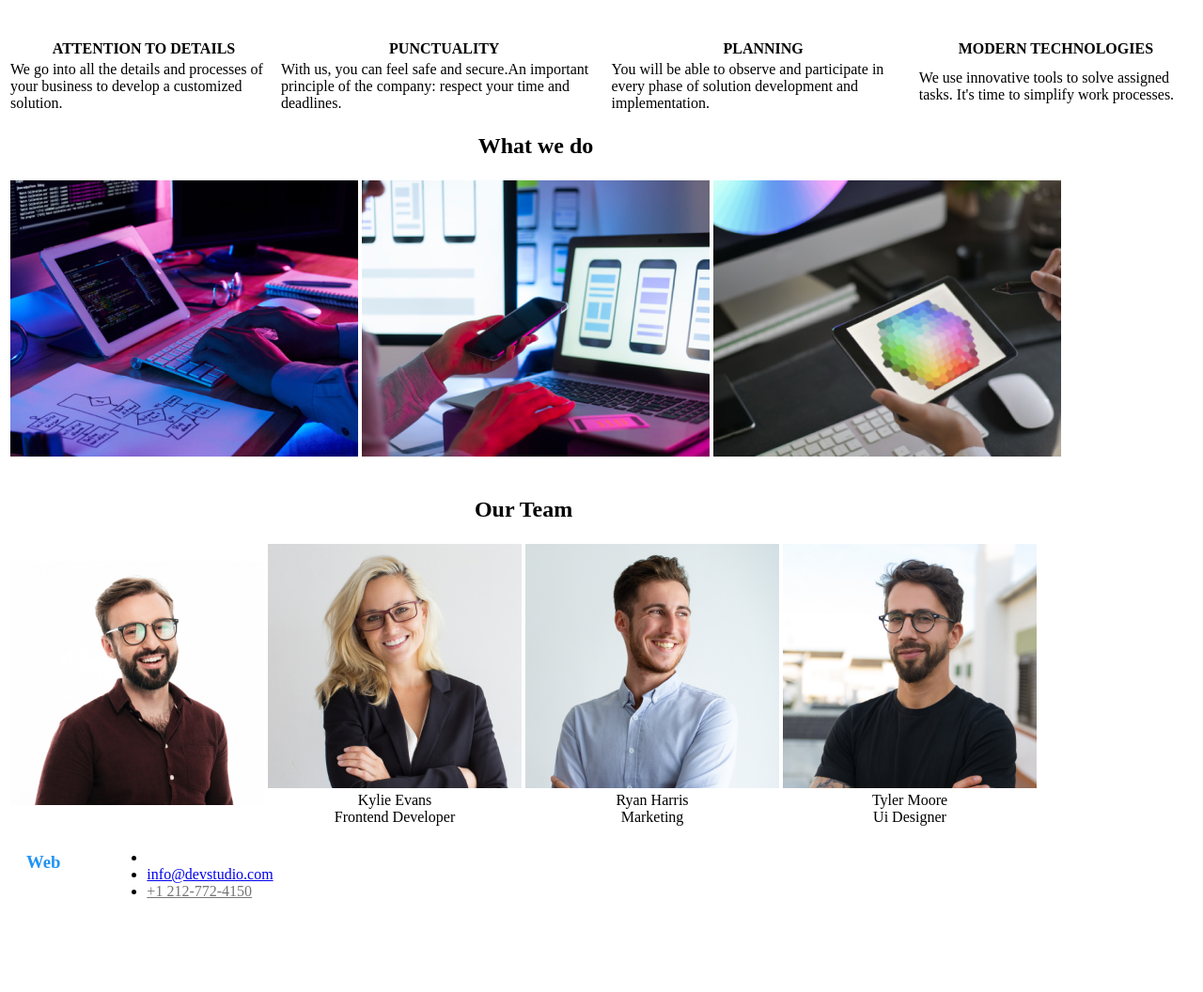
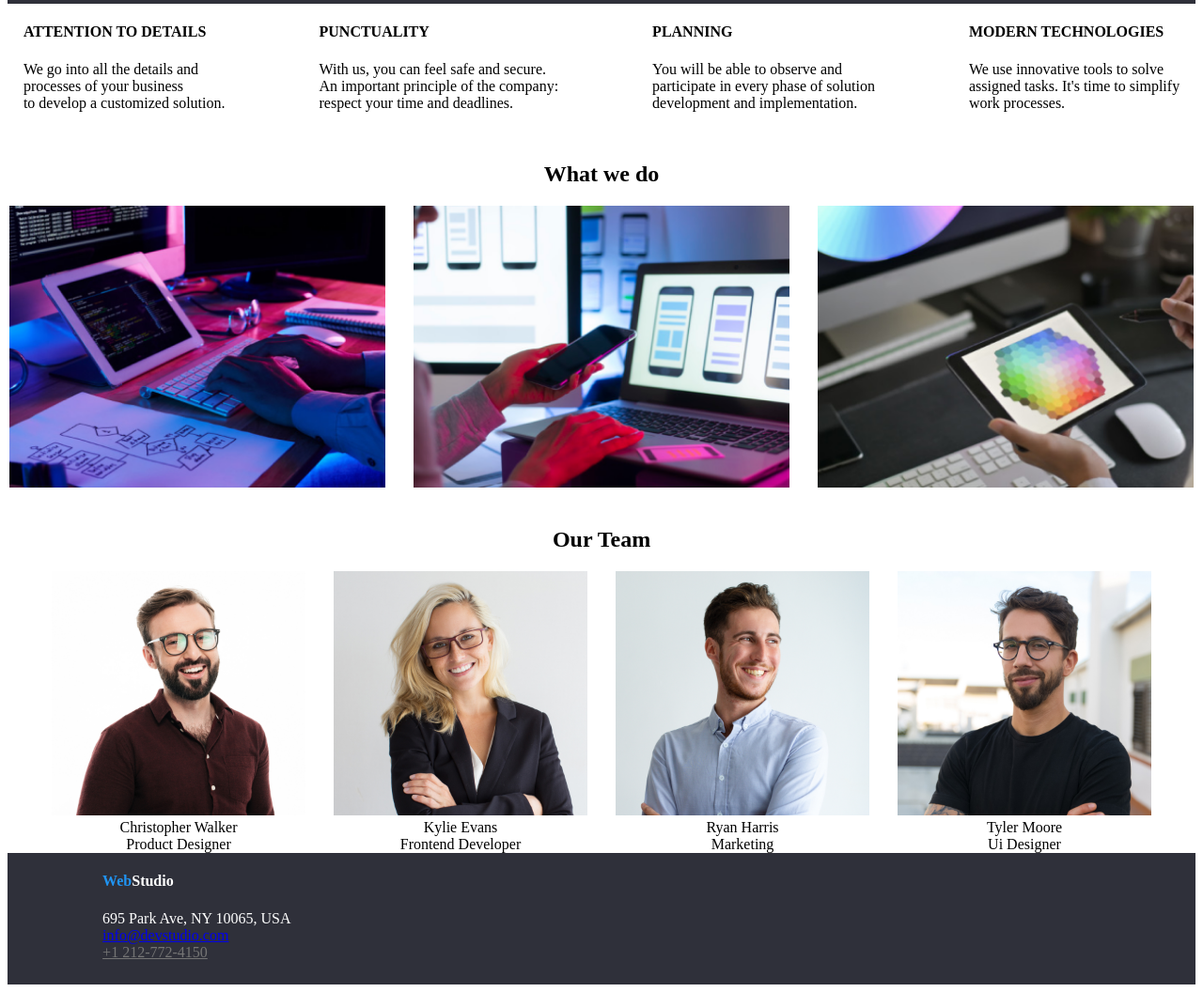
Before and after one commit to exigibil/GoitDemo, a plain HTML site: page index.html in a window 1280 px wide. Shown: the part 459-1515 px from the top of the page at 94% size. Before the commit the page ends 1455 px from the top, so only its background shows below. Drawn offline with Linux system fonts and the light colour scheme.

Commit message:
tema finala goit
final

```diff
--- a/index.html
+++ b/index.html
@@ -5,17 +5,19 @@
     <meta charset="utf-8" />
     <title>WebStudio</title>
 
-<nav class="navbar">
-<h4>
-    <font size="+2"> <a style="color:hsl(207, 90%, 54%)"><b>Web</b></a><b>Studio</b></font>  &nbsp &nbsp &nbsp &nbsp &nbsp &nbsp &nbsp &nbsp  &nbsp &nbsp &nbsp &nbsp  &nbsp &nbsp &nbsp &nbsp
-    <a href="Studio" style="color:hsl(207, 90%, 54%)"> Studio </a>   &nbsp &nbsp &nbsp &nbsp &nbsp
-    <a href="Portofolio.html"> Portofolio</a> &nbsp &nbsp &nbsp  &nbsp  &nbsp
-    <a href="Contacts.html"> Contacts</a> &nbsp &nbsp  &nbsp   &nbsp &nbsp  &nbsp  &nbsp   &nbsp &nbsp  &nbsp  &nbsp &nbsp  &nbsp  &nbsp &nbsp  &nbsp &nbsp  &nbsp  &nbsp &nbsp  &nbsp
-    <a href="mailto:info@devstudio.com"> info@devstudio.com </a> &nbsp  &nbsp &nbsp
-    <a href="tel:+1 212-772-4150" style="color:hsl(0, 0%, 46%)">+1 212-772-4150</a>
+<nav>
+    <div class="navbar">
+        <a href="#">
+        <font size="+2"> <a href="#home" style="color:hsl(207, 90%, 54%)"><b>Web</b></a><a href="#home" style="color:black"><b>Studio</b></a></font> </a>  &nbsp &nbsp &nbsp &nbsp &nbsp &nbsp &nbsp &nbsp  &nbsp &nbsp &nbsp &nbsp  &nbsp &nbsp &nbsp &nbsp
+    <b> <a href="#home" style="color:hsl(207, 90%, 54%)">Studio</a> &nbsp &nbsp &nbsp &nbsp &nbsp &nbsp &nbsp &nbsp
+        <a href="#Portofolio">Portofolio</a>&nbsp &nbsp &nbsp &nbsp &nbsp &nbsp &nbsp &nbsp
+        <a href="#Contacts">Contacts</a>&nbsp &nbsp &nbsp &nbsp &nbsp &nbsp &nbsp &nbsp &nbsp &nbsp &nbsp &nbsp &nbsp &nbsp &nbsp &nbsp &nbsp &nbsp &nbsp &nbsp
+        <a href="mailto:info@devstudio.com">info@devstudio.com</a> &nbsp &nbsp &nbsp &nbsp
+        <a href="tel:+1 212-772-4150" style="color:hsl(0, 0%, 46%)">+1 212-772-4150</a>
+    </b>
+    </div>
+</nav>
 
-</h4>
-</nav>
 
 </header>
 
@@ -24,23 +26,24 @@
 <section class="head">
 <div>
 <center><h1 style="color: #fffcf9;"> EFFECTIVE SOLUTIONS FOR <br> YOUR BUSINESS </h1>
-<button style="background-color:hsl(207, 90%, 54%)"> <p style="color: #fffcf9;"> Request our services</p></button>
+<button style="background-color:hsl(207, 90%, 54%)" class="button"> <p style="color: #fffcf9;"> Request our services</p></button>
 </center>
 </div>
 </section>
 
-<!--div class="middle">
+<div class="middle">
 
-<div><a><h4>ATTENTION TO DETAILS</h4> <p>We go into all the details and  <br> processes  of your business  to <br> develop  a customized solution.</p> </a> </div>
-<div><a><h4>PUNCTUALITY </h4> <p>With us, you can feel safe and secure.<br> An important principle of the company:<br> respect your time and deadlines. </p> </a></div>
-<div><a><h4>PLANNING </h4> <p> You will be able to observe and <br> participate in every phase of solution <br> development and implementation. </p> </a></div>
-<div><a><h4>MODERN TECHNOLOGIES </h4> <p>We use innovative tools to solve<br> assigned tasks. It's time to simplify <br> work processes. </p> </a> </div>
+<div><a><h4>ATTENTION TO DETAILS</h4> <p>We go into all the details and <br> processes  of your business <br> to  develop  a customized solution.</p> </a> </div>
+<div><a><h4>PUNCTUALITY </h4> <p>With us, you can feel safe and secure.<br> An important principle of the company: <br>respect your time and deadlines. </p> </a></div>
+<div><a><h4>PLANNING </h4> <p> You will be able to observe and <br>   participate in every phase of solution <br> development and implementation. </p> </a></div>
+<div><a><h4>MODERN TECHNOLOGIES </h4> <p>We use innovative tools to solve <br> assigned tasks. It's time to simplify <br> work processes. </p> </a> </div>
 
-</div-->
+</div>
 
 <br>
 
-<table>
+<!--Varianta id=Work sub forma de tabel-->
+<!--table>
     <tr>
         <th>ATTENTION TO DETAILS </th>
         <th>PUNCTUALITY </th>
@@ -54,34 +57,52 @@
         <td>We use innovative tools to solve assigned tasks. It's time to simplify work processes.</td>
 </tr>
 
-</table>
-
-<section>
-
-<div>
-
-<table id="work">
+</table-->
+    <!--varianta 2: what we do-->
+<!--table id="work">
     <caption> <h1><b>What we do</b></h1></caption>
 
     <td><img src="/images/tst.png" alt="foto cu maini care tasteaza la computer"/></td>
     <td><img src="images/mobil + tst.png" alt="dama cu mobil in mana in fata laptopului"></img></td>
     <td><img src="images/tablet.png" alt="tableta grafica"></img> </td>
-</table>
+</table-->
+
+<section>
+    <center><div class="whatwedo"> <caption><h1><b>What we do</b></h1></caption></div></center>
+
+ <div class="centru">
+    <div><center><img src="images/tst.png" alt="writing at keyboard" height=300 width=400> </img> </center></div>
+    <div><center><img src="images/mobil + tst.png" alt="dama cu mobil in mana in fata laptopului" height=300 width=400 /> </center></div>
+    <div><center><img src="images/tablet.png" alt="tableta grafica" height=300 width=400 /> </center></div>
+</div>
+</section>
+
+<br>
+
+<section>
+    <center><div class="whatwedo"> <caption><h1><b>Our Team</b></h1></caption></div></center>
+
+<div class="ourteam">
+<div><center><img src="images/christopher walker.jpg" alt="men foto" height=260 width=270 />
+    <figcaption>Christopher Walker<br>Product Designer</figcaption></center></div>
+<div><center><img src="images/kylie evans.jpg" alt="woman foto" height=260 width=270/>
+    <figcaption>Kylie Evans<br>Frontend Developer</figcaption></center></div>
+<div><center><img src="images/ryan harris.jpg" alt="men foto" height=260 width=270 />
+    <figcaption>Ryan Harris <br> Marketing</figcaption></center></div>
+<div><center><img src="images/tyler moore.jpg" alt="men foto" height=260 width=270 />
+    <figcaption>Tyler Moore <br> Ui Designer </figcaption></center></div>
 
 </div>
 
-</section>
-
-<section>
-
-
-<table id="team">
+<!--our team varianta 2 sub forma de tabel-->
+<!--table id="team">
     <caption> <h1><b>Our Team</b></h1></caption>
 
     <tbody>
         <tr colspan="4">
         <figure>
             <td><center><a><img src="images/christopher walker.jpg" height=260 width=270 />
+            <figcaption>Christopher Walker<br>Product Designer</figcaption></a></center></td>
             <td><center> <a><img src="images/kylie evans.jpg" height=260 width=270/>
             <figcaption>Kylie Evans<br>Frontend Developer</figcaption></a></center></td>
             <td><center><img src="images/ryan harris.jpg" height=260 width=270 />
@@ -94,18 +115,18 @@
         <tr></tr>
         </figure>
     </tbody>
-</table>
+</table-->
 
 </section>
 
+<div class="footer">
 
-<div class="footer">
-    &nbsp &nbsp &nbsp<div><h3> <a style="color:hsl(207, 90%, 54%)"><b>Web</b></a><b style="color:white" >Studio</b> </h3>  </div>
-  <ul>
-    <li><div style="color:white" > 695 Park Ave, NY 10065, USA </div> </li>
-    <li><div><a href="mailto:info@devstudio.com"> info@devstudio.com </a>  </div> </li>
-    <li><div><a href="tel:+1 212-772-4150" style="color:hsl(0, 0%, 46%)">+1 212-772-4150</a></div> </li>
-</ul>
+    <div style="position: relative;left: 8%">
+    <div><h4><a style="color:hsl(207, 90%, 54%)"><b>Web</b></a><b style="color:white" >Studio</b></h4></div>
+    <div style="color:white" > 695 Park Ave, NY 10065, USA </div>
+    <div><a href="mailto:info@devstudio.com"> info@devstudio.com </a></div>
+    <div> <a href="tel:+1 212-772-4150" style="color:hsl(0, 0%, 46%)">+1 212-772-4150</a></div>
+    </div>
 </div>
 
 
@@ -114,19 +135,47 @@
 
 </html>
 
+<!-- Stilizarea siteului-->
+<style>
+.navbar {
+  text-align: center;
+  padding: 14px 16px;
+  text-decoration: none;
+  font-size: 14px;
+ }
+
+.navbar a {
+
+text-align: center;
+text-decoration: none;
+
+}
+</style>
+
+
 
 <style>
-    .navbar {
-
-        width:auto;
-        height: 60px;;
-        display: inline-flexbox;
-        left: 50%;
-        transform: translateX(-50%)
-        position: relative;
+    .head {
+        background-image: url("/images/Bg.png");
+        width: auto;
+        height: 400px;;
+        display: flex;
+        justify-content: center;
+        align-items: center;
     }
 </style>
 
+<style>
+    .middle {
+        display: grid;
+        grid-template-columns: repeat(5, 10fr);
+        gap: 100px;
+        justify-content: center;
+        display: flex;
+      }
+</style>
+
+<!--stil pentur tabelul comentat varianta 2 what we do-->
 <style>
     .work {
         width:auto;
@@ -136,34 +185,60 @@
         align-items: left;
     }
 </style>
+
+
+<!--titlurile - text what we do si our team-->
+<style>
+    .whatwedo {
+        display:grid
+        grid-template-columns: repeat(4, 2fr);
+        gap: 30px;
+        display: flex;
+        align-items: center;
+        justify-content: center;
+      }
+</style>
+
+<style>
+    .centru {
+        display: grid;
+        grid-template-columns: repeat(4, 2fr);
+        gap: 30px;
+        align-items: center;
+        display: flex;
+        justify-content: center;
+      }
+</style>
+
+<style>
+    .ourteam {
+        display:grid
+        grid-template-columns: repeat(4, 2fr);
+        gap: 30px;
+        display: flex;
+        justify-content: center;
+
+      }
+</style>
+
+<!--Stilul tabelului cu poze, varianta 2 our team-->
 <style>
     .team {
         width:auto;
         height: 100px;;
         display: flex;
-        justify-content: left;
+        justify-content: center;
         align-items: left;
     }
 </style>
 
 <style>
-    .head {
-        background-image: url("/images/Footer bg.png/");
+    .footer {
+        background-image: url("/images/Footer\ bg.png");
         width:auto;
-        height: 400px;;
+        height: 140px;
         display: flex;
-        justify-content: center;
-        align-items: center;
+        text-align: left;
+        position: relative;
     }
 </style>
-
-<style>
-    .footer {
-        background-image: url("/images/bg.png/");
-        width:auto;
-        height: 100px;;
-        display: flex;
-        justify-content: left;
-        align-items: left;
-    }
-</style>
```
